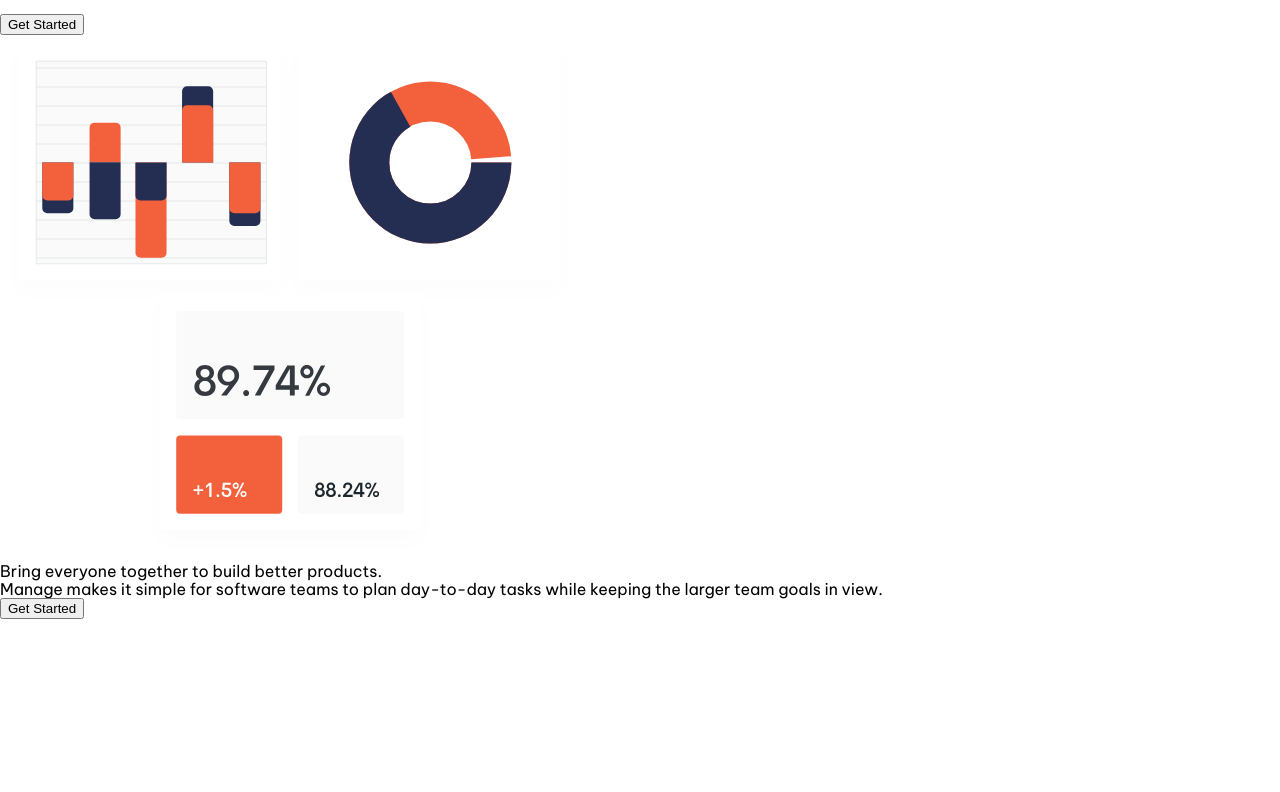
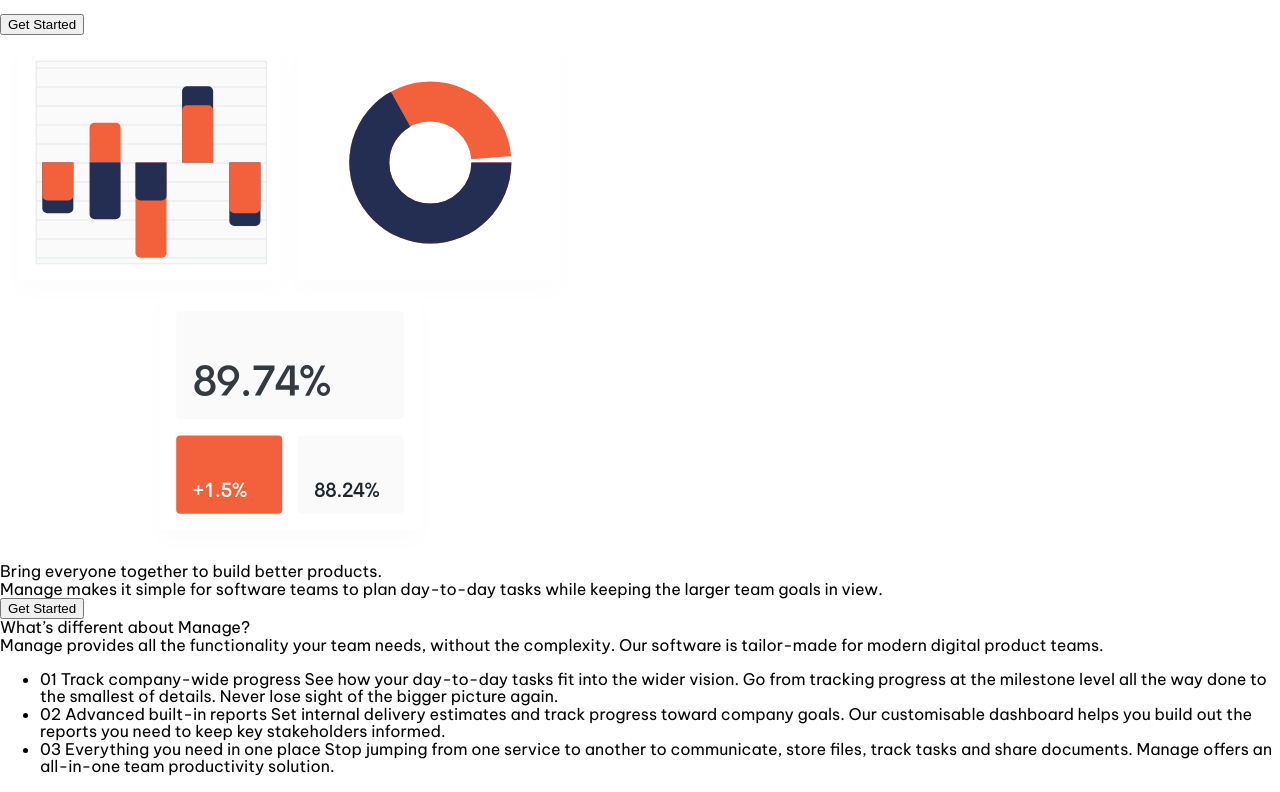
Before and after one commit to kingwell47/fem-manage-landing-page, a React (Create React App) app: page / in a window 1280 px wide. Shown: the part 238-1030 px from the top of the page. Before the commit the page ends 857 px from the top, so only its background shows below. Built offline with nearby package versions, Linux system fonts and the light colour scheme.

Commit message:
added features

```diff
--- a/src/App.jsx
+++ b/src/App.jsx
@@ -1,4 +1,5 @@
 import AppNavBar from "./components/AppNavBar";
+import Features from "./components/Features/Features";
 import Hero from "./components/Hero";
 
 function App() {
@@ -6,6 +7,7 @@ function App() {
     <main className="App">
       <AppNavBar />
       <Hero />
+      <Features />
     </main>
   );
 }
--- /dev/null
+++ b/src/components/Features/Features.jsx
@@ -0,0 +1,34 @@
+import React from "react";
+
+const Features = () => {
+  return (
+    <div className="features">
+      <div className="features__heading">What’s different about Manage?</div>
+      <div className="features__text">
+        Manage provides all the functionality your team needs, without the
+        complexity. Our software is tailor-made for modern digital product
+        teams.
+      </div>
+      <ul className="features__list">
+        <li className="features__list_item">
+          01 Track company-wide progress See how your day-to-day tasks fit into
+          the wider vision. Go from tracking progress at the milestone level all
+          the way done to the smallest of details. Never lose sight of the
+          bigger picture again.
+        </li>
+        <li className="features__list_item">
+          02 Advanced built-in reports Set internal delivery estimates and track
+          progress toward company goals. Our customisable dashboard helps you
+          build out the reports you need to keep key stakeholders informed.
+        </li>
+        <li className="features__list_item">
+          03 Everything you need in one place Stop jumping from one service to
+          another to communicate, store files, track tasks and share documents.
+          Manage offers an all-in-one team productivity solution.
+        </li>
+      </ul>
+    </div>
+  );
+};
+
+export default Features;
```
Also changed, not shown: src/components/Features/index.js (added).
